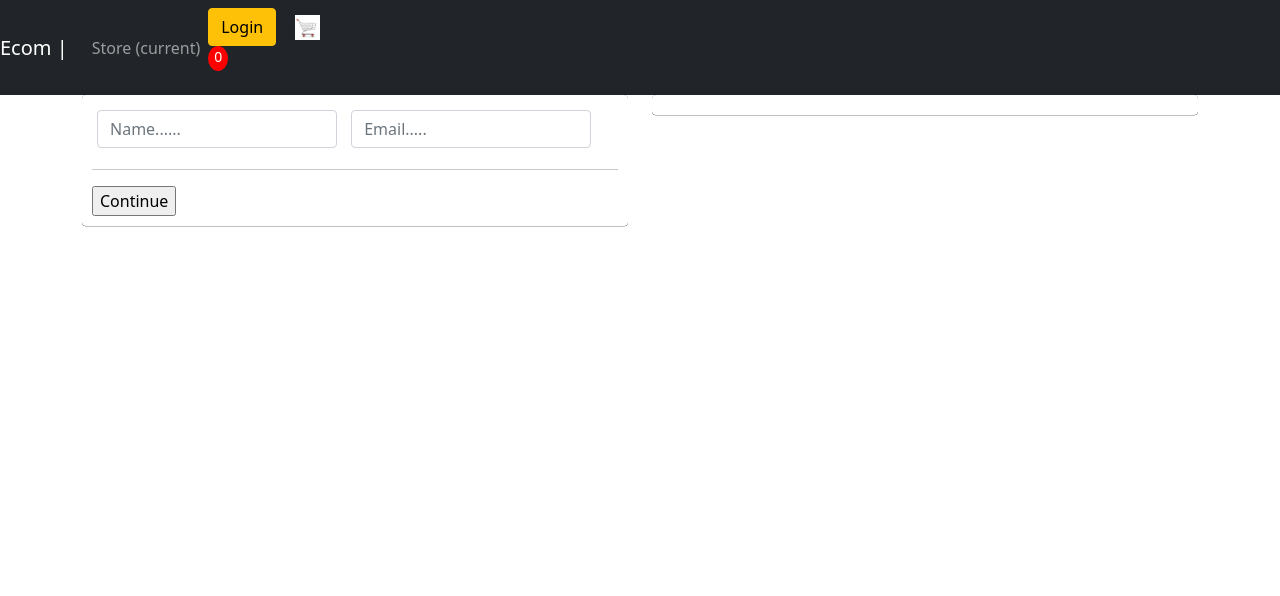
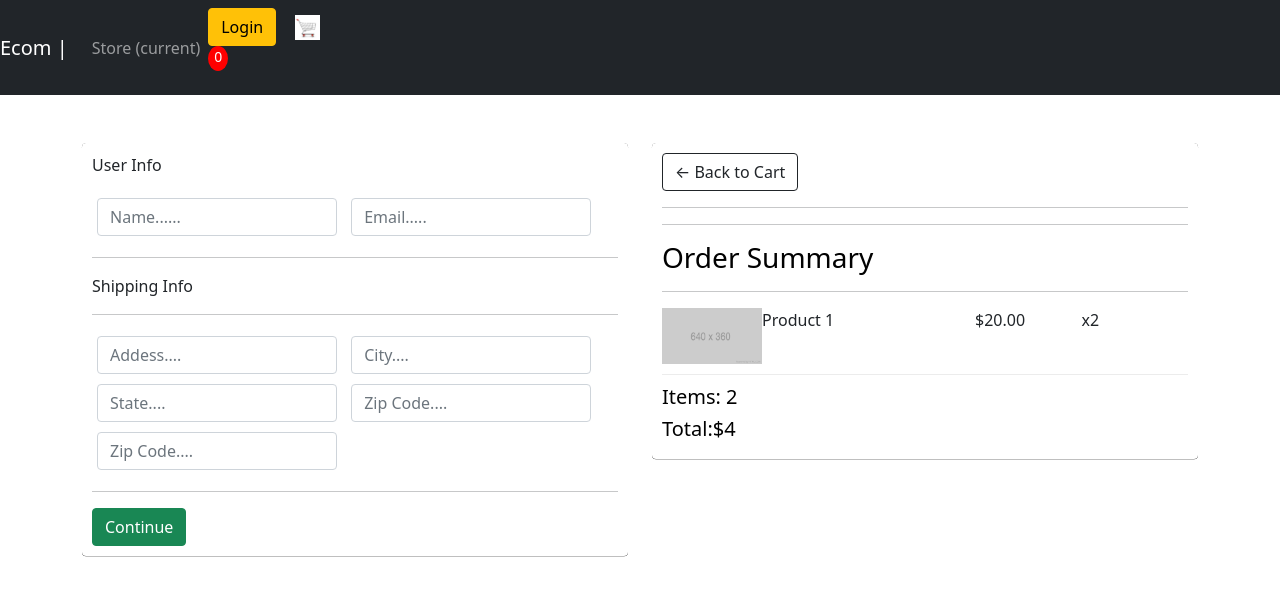
Before and after one commit to Kiash254/ecom-for-colorpress, a Django app: page /checkout/ in a window 1280 px wide. Shown: the top 596 px of the page. Run offline with Django 4.2, Linux system fonts and the light colour scheme.

Commit message:
finised the html design

```diff
--- a/frontend/static/css/main.css
+++ b/frontend/static/css/main.css
@@ -67,7 +67,13 @@ h1,h2,h3,h4,h5,h6{
     width: 12px;
     cursor: pointer;
     display: block;
+    margin-top: 5px;
+    transition: .1s;
+}
 
-    border-radius: 4px;
-    margin-right: 10px;
+.chg-qty:hover{
+    opacity: .6;
 }
+.hidden{
+    display: none!important;
+}
--- a/frontend/templates/cart.html
+++ b/frontend/templates/cart.html
@@ -37,8 +37,8 @@
                     <div style="flex: 1;" >
                         <p class="quantity" style="display:inline-block;font-weight:700;pading-right:10px;"> 2</p>
                         <div style="display: inline-block;font-weight:700;padding-right:10px;">
-                            <img style="width:12px;cursor:pointer;display:block" src="{% static 'images/arrow.png' %}" alt="">
-                            <img style="width:12px;cursor:pointer;display:block" src="{% static 'images/down.png' %}" alt="">
+                            <img style="width:12px;cursor:pointer;display:block;margin-top:5px;transition:.1s;" src="{% static 'images/arrow.png' %}" alt="">
+                            <img style="width:12px;cursor:pointer;display:block;margin-top:5px;transition:.1s;" src="{% static 'images/down.png' %}" alt="">
                         </div>
                     </div>
                     <div style="flex: 1;" >$40</div>
--- a/frontend/templates/checkout.html
+++ b/frontend/templates/checkout.html
@@ -3,12 +3,14 @@
 {% block title %} Store {% endblock %}
 {%  load static %}
 {% block content %}
-
+<br>
+<br>
 <div class="row">
     <div class="col-lg-6" >
         <div class="box-element" id="form-wrapper">
         <form action="" id="form">
             <div id="user-info">
+                <p>User Info</p>
                  <div class="form-field">
                     <input required  type="text" class="form-control" name="name" placeholder="Name......">
                  </div>
@@ -16,15 +18,53 @@
                     <input required class="form-control" type="email" name="email" placeholder="Email.....">
                  </div>
             </div>
-            <div id="shipping-info"></div>
+            <div id="shipping-info">
+                <hr>
+                <p>Shipping Info</p>
+                <hr>
+                <div class="form-field" style="width: 250px;display:inline-block;padding:5px;">
+                    <input class="form-control" type="text" name="address" placeholder="Addess....">
+                </div>
+                <div class="form-field" style="width: 250px;display:inline-block;padding:5px;">
+                    <input class="form-control" type="text" name="city" placeholder="City....">
+                </div>
+                <div class="form-field" style="width: 250px;display:inline-block;padding:5px;">
+                    <input class="form-control" type="text" name="state" placeholder="State....">
+                </div>
+                <div class="form-field" style="width: 250px;display:inline-block;padding:5px;">
+                    <input class="form-control" type="text" name="zipcode" placeholder="Zip Code....">
+                </div>
+                <div class="form-field" style="width: 250px;display:inline-block;padding:5px;" >
+                    <input class="form-control" type="text" name="country" placeholder="Zip Code....">
+                </div>
+            </div>
             <hr>
-            <input type="submit" value="Continue">
+            <input id="form-button" class="btn btn-success btn-block"  type="submit" value="Continue">
         </form>
+        </div>
+        <br>
+        <div class="box-element" style="display: none!important;" id="payment-info">
+            <small>PayPall Options</small>
         </div>
     </div>
     <div class="col-lg-6">
         <div class="box-element">
+            <a href="{% url 'store:cart' %}" class="btn btn-outline-dark">&#x2190; Back to Cart</a>
+            <hr>
+            <hr>
+            <h3>Order Summary</h3>
+            <hr>
+            <div style="display: flex;align-items:flex-stretch;padding-bottom:10px;margin-bottom:10px;border: bottom 1px solid #ececec;" class="cart-row">
+                 <div class="row-image" style="width: 100px;">
+                    <img style="width:100px ;" src="{% static 'images/1.png' %}" alt="">
+                 </div>
 
+                 <div style="flex: 2;">Product 1</div>
+                 <div style="flex: 1;"><p>$20.00</p></div>
+                 <div style="flex: 1;"><p>x2</p></div>
+            </div>
+            <h5>Items: 2</h5>
+            <h5>Total:$4 </h5>
         </div>
     </div>
 
```
